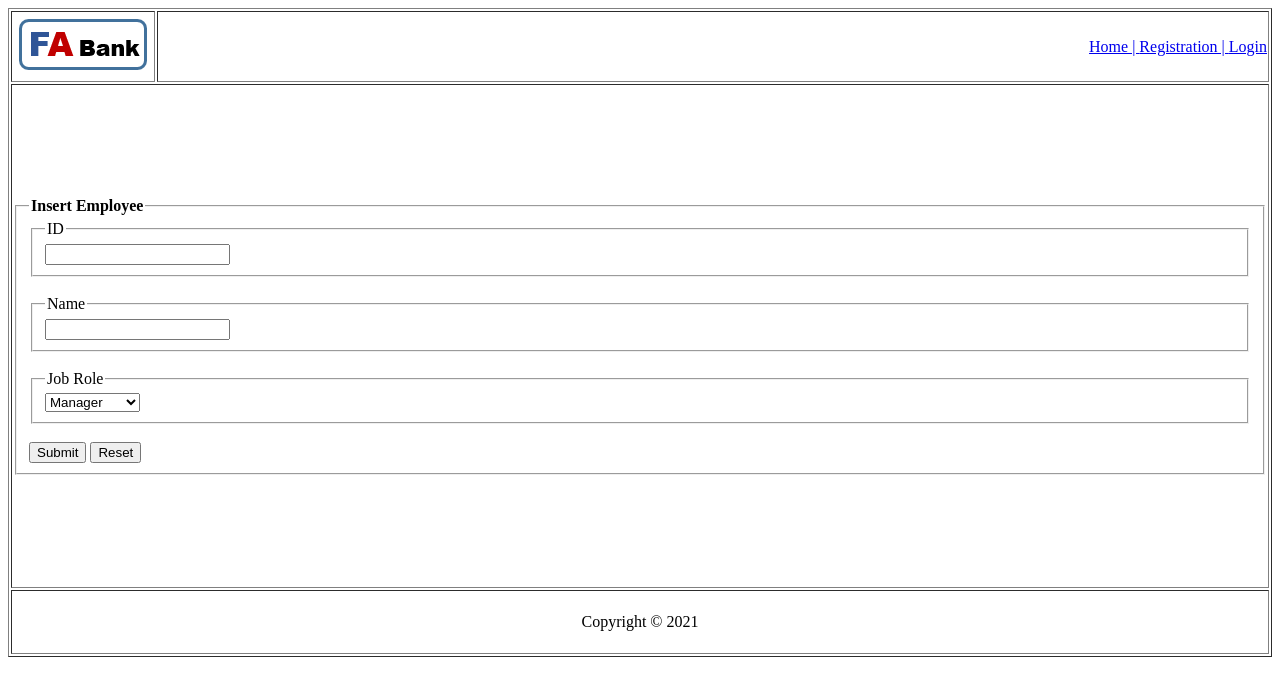
After one commit to FahmidulAlam/learning-web-technologies-fall-2021-2022-sec-B, a PHP site: page /InsertEmployee.php in a window 1280 px wide. The commit adds this page. Shown: the top 696 px of the page. Run offline with PHP 8.4, Linux system fonts and the light colour scheme.

Commit message:
Updated Mid Project.

```diff
--- a/MidProject/EmployeeDetails.php
+++ b/MidProject/EmployeeDetails.php
@@ -21,7 +21,7 @@
 		</tr>
 		<tr>
 			<td align="center" colspan="3" height="500px">
-				Employee Info
+				<a href="InsertEmployee.php">Insert Employee || </a> <a href="ViewEmployee.php">View Employee </a>
 			</td>
 		</tr>
 		<tr>
--- /dev/null
+++ b/MidProject/Employeedata.txt
@@ -0,0 +1 @@
+0147||Mr. Zamal||accountent
--- /dev/null
+++ b/MidProject/InsertEmployee.php
@@ -0,0 +1,39 @@
+<!DOCTYPE html>
+<html>
+<head>
+	<title>Insert Emplyee</title>
+
+</head>
+<body>
+	<form method="post" action="InsertEmployeeCheck.php">
+	<table border="1" width="100%">
+		<tr>
+			<td colspan="2" height="60px" width="10%"><img src="Logo.PNG" alt="FA Bank Ltd."></td>
+			 <td align="right"> <a href="AdminHome.php">Home | </a><a href="AdminRegistration.php">Registration | </a> <a href="Login.php">Login </a></td>
+		</tr>
+		<tr>
+			<td colspan="3" height="500px">
+
+					<fieldset>
+						<legend><b>Insert Employee</b></legend>
+								  <fieldset><legend>ID</legend><input type="text" name="id" value=""></fieldset><br>
+							      <fieldset><legend>Name</legend><input type = "text" name="name" value=""></fieldset><br>
+							      <fieldset>
+							      	<legend>Job Role</legend>
+										<select name="jobRole">
+											<option value="manager">Manager</option>
+											<option value="accountent">Accountent</option>
+											<option value="loanOfficer">Loan Officer</option>
+										</select>
+							      </fieldset><br>
+							      <input type="submit" name="submit" value="Submit">
+							      <input type="reset" name="reset"value="Reset">
+					</fieldset>
+			</td>
+		</tr>
+		<tr>
+			<td colspan="3" height="60px" align="center">Copyright © 2021</td>
+		</tr>
+	</table>
+</body>
+</html>
--- a/MidProject/myfile.php
+++ b/MidProject/myfile.php
@@ -10,6 +10,6 @@
 		$_SESSION['myimage'] = $_FILES['myfile']['name'];
 		header('location: Event.php');
 	}else{
-		echo "error";
+		echo "Something Wrong!";
 	}
 ?>
```
Also changed, not shown: MidProject/InsertEmployeeCheck.php (added, +31 -0 lines), MidProject/ViewEmployee.php (added).
